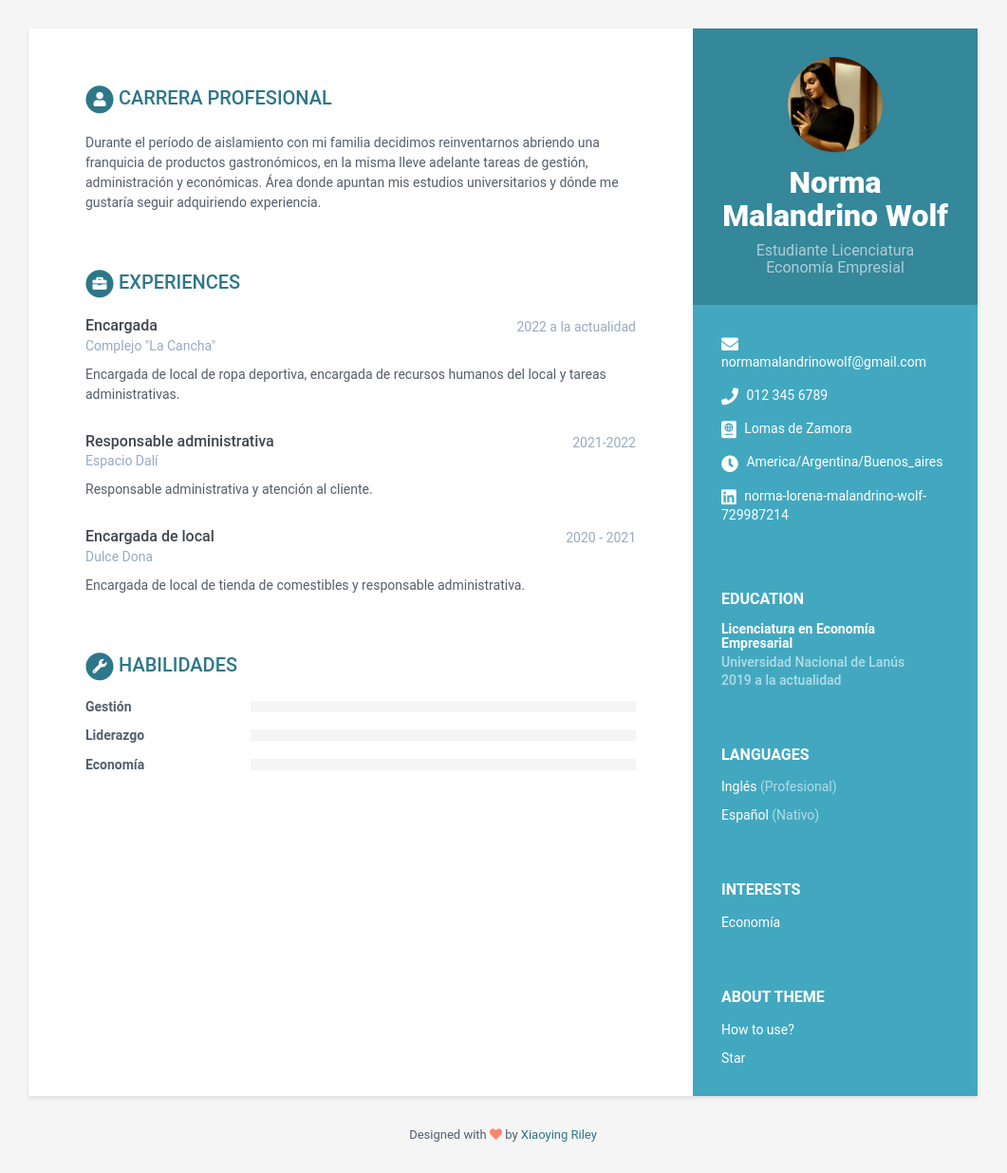
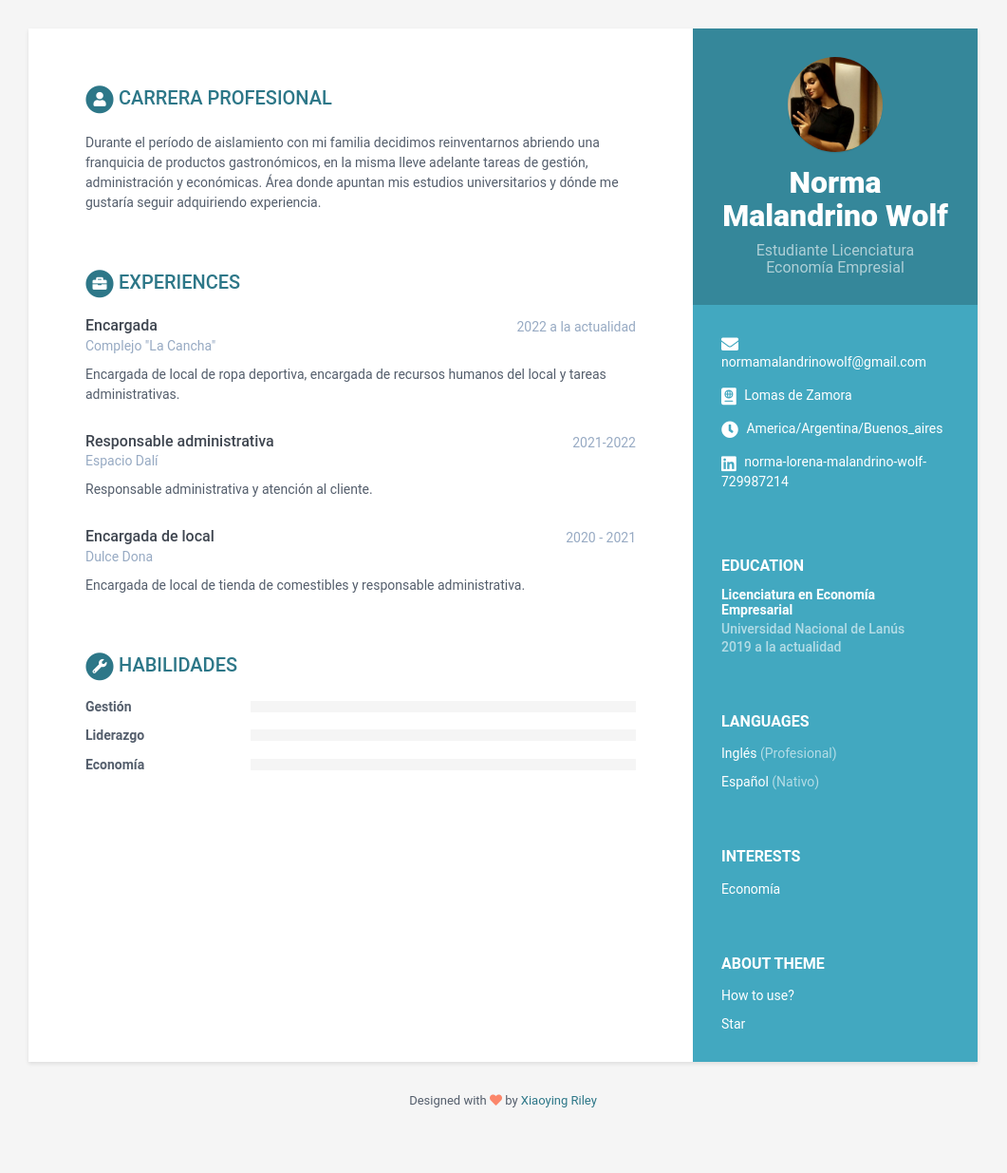
Before and after one commit to estebanpiazza/cvnorma, a Jekyll site: the page built from index.html, in a window 1280 px wide. Shown: the whole page at 95% size, without its empty margins (110-1171 px from the left). Built offline with Jekyll 4.4.1, drawn with Linux system fonts in a browser that asks for light colours; after the commit the page ends 1200 px from its top, so only the background shows below that.

Commit message:
Update data.yml

```diff
--- a/_data/data.yml
+++ b/_data/data.yml
@@ -13,7 +13,6 @@ sidebar:
 
     # Sidebar links
     email: normamalandrinowolf@gmail.com
-    phone: 012 345 6789
     timezone: America/Argentina/Buenos_aires
     citizenship: Lomas de Zamora
     linkedin: norma-lorena-malandrino-wolf-729987214
```
